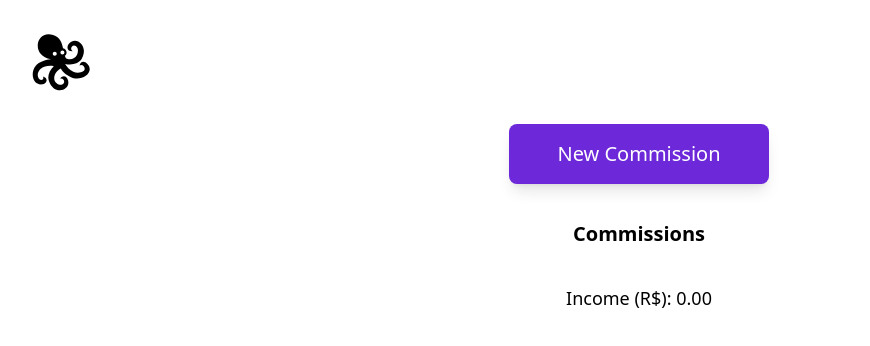
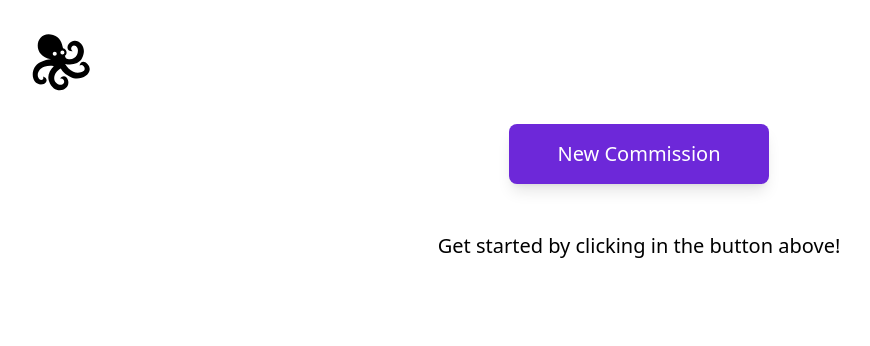
Before and after one commit to kauefraga/commission-tracker, a Vue app: page / in a window 1280 px wide. Shown: the top 346 px of the page, without its empty margins (1-871 px from the left). Built offline with nearby package versions, Linux system fonts and the light colour scheme.

Commit message:
:sparkles: feat: add a simple message if commissions list is empty

```diff
--- a/src/views/TrackerView.vue
+++ b/src/views/TrackerView.vue
@@ -9,7 +9,7 @@ const isNewCommissionModalVisible = ref(false);
 const changeNewCommissionModalVisibility = () => isNewCommissionModalVisible.value = !isNewCommissionModalVisible.value;
 
 const store = useCommissionStore();
-const { income } = storeToRefs(store);
+const { income, commissions } = storeToRefs(store);
 const { recoverLocalStorageCommissions } = store;
 
 onMounted(() => {
@@ -29,6 +29,7 @@ onMounted(() => {
     New Commission
   </button>
 
+  <template v-if="commissions.length">
     <CommissionList />
     <p
       class="text-lg"
@@ -36,6 +37,14 @@ onMounted(() => {
     >
       Income (R$): {{ income.toFixed(2) }}
     </p>
+  </template>
+
+  <div
+    v-if="!commissions.length"
+    class="flex flex-col items-center my-12 text-xl space-y-12"
+  >
+    <p>Get started by clicking in the button above!</p>
+  </div>
 
   <NewCommissionModal
     :is-visible="isNewCommissionModalVisible"
```
Lines whose indentation alone changed are shown as unchanged.
